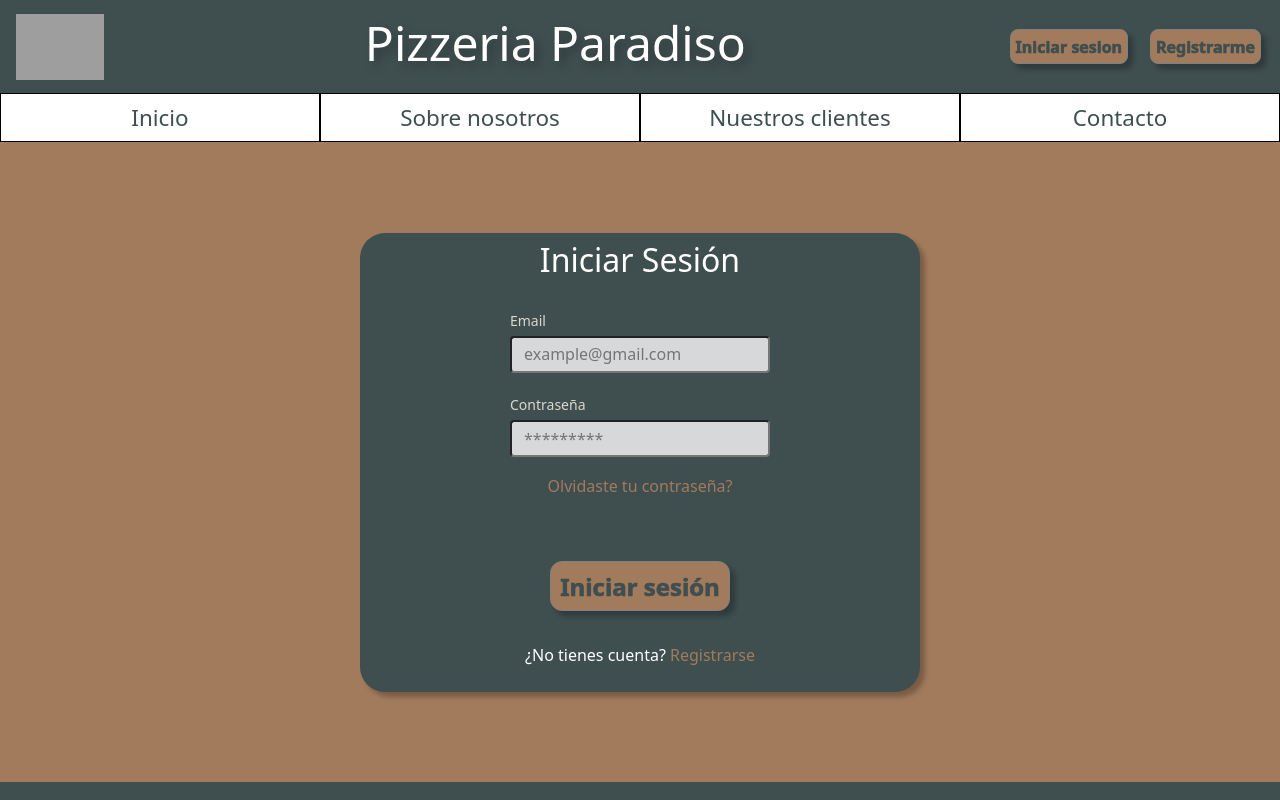
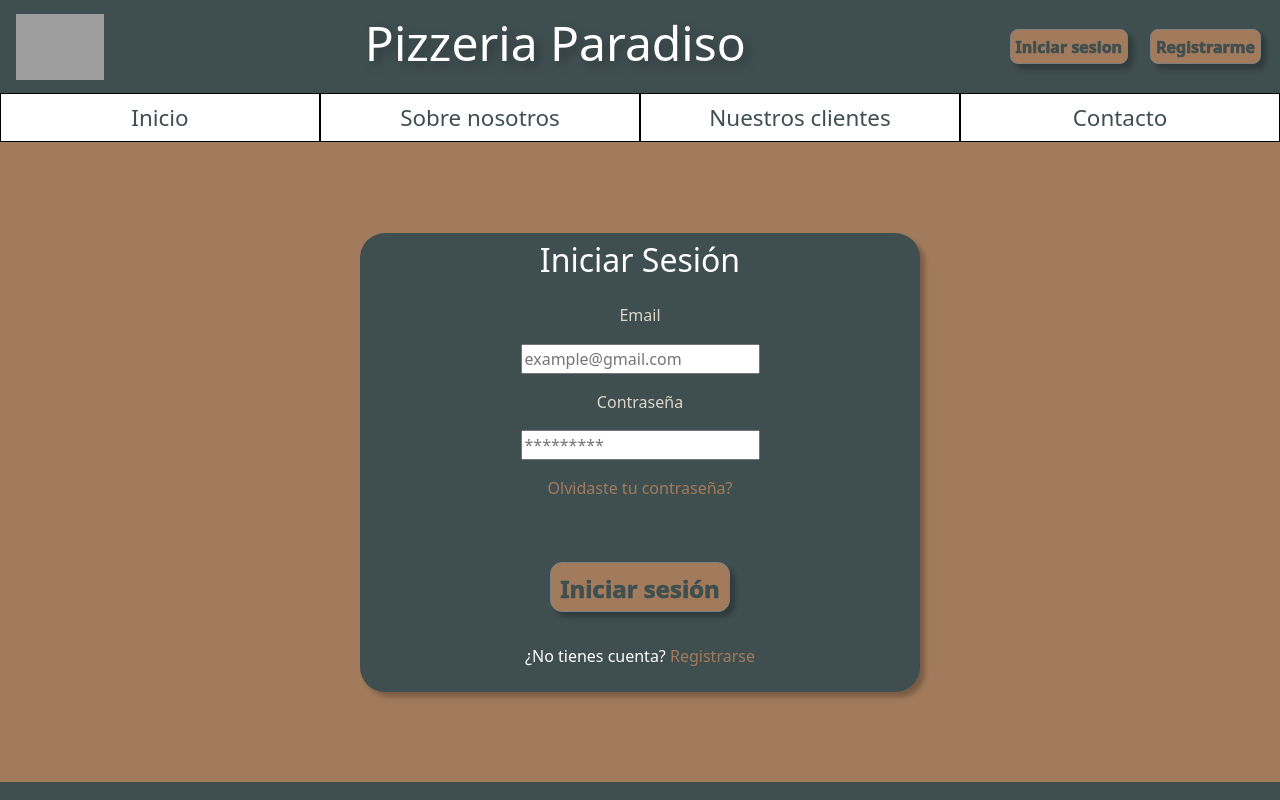
Before and after one commit to UlisesAguirre/tpi_laboratorio_III, a React (Create React App) app: page /login in a window 1280 px wide. Shown: the top 800 px of the page. Built offline with nearby package versions, Linux system fonts and the light colour scheme; grey boxes are pictures that could not be loaded.

Commit message:
login done

```diff
--- a/src/components/Form/Form/Form.js
+++ b/src/components/Form/Form/Form.js
@@ -1,4 +1,4 @@
-import InputRegister from "../FormRegister/InputRegister/InputRegister";
+import Input from "../../shared/Input/Input";
 import { useState } from "react";
 import { Link, useNavigate } from "react-router-dom";
 import { db } from "../../../firebase";
@@ -35,7 +35,8 @@ const Form = ({ title, buttonTitle, link, data, register }) => {
   });
   const sendFirebase = async () => {
     const { confirmPassword, ...data } = input;
-    await db.collection("clients").doc().set(data);
+    const dataWithRole = { ...data, role: "clients" };
+    await db.collection("users").doc().set(dataWithRole);
   };
 
   const handlerChangeInput = (e) => {
@@ -85,7 +86,7 @@ const Form = ({ title, buttonTitle, link, data, register }) => {
         <h3 className="form-title">{title}</h3>
         <form className="form">
           <div className="form-input">
-            <InputRegister
+            <Input
               inputName={"Nombre"}
               name={"name"}
               placeholder={register ? "Juan" : data.name}
@@ -98,7 +99,7 @@ const Form = ({ title, buttonTitle, link, data, register }) => {
                 "El nombre debe contener solo letras y un minimo de 3 caracteres"
               }
             />
-            <InputRegister
+            <Input
               inputName={"Apellido"}
               name={"lastName"}
               placeholder={register ? "Perez" : data.lastName}
@@ -111,7 +112,7 @@ const Form = ({ title, buttonTitle, link, data, register }) => {
                 "El apellido debe contener solo letras y un minimo de 3 caracteres"
               }
             />
-            <InputRegister
+            <Input
               inputName={"Numero de telefono"}
               name={"phone"}
               placeholder={register ? "3413755012" : data.phone}
@@ -126,7 +127,7 @@ const Form = ({ title, buttonTitle, link, data, register }) => {
             />
           </div>
           <div className="form-input">
-            <InputRegister
+            <Input
               inputName={"Email"}
               name={"email"}
               placeholder={register ? "example@gmail.com" : data.email}
@@ -139,7 +140,7 @@ const Form = ({ title, buttonTitle, link, data, register }) => {
                 "Email invalido: respete el formato(example@gmail.com)"
               }
             />
-            <InputRegister
+            <Input
               inputName={"Contraseña"}
               name={"password"}
               placeholder={"*************"}
@@ -152,7 +153,7 @@ const Form = ({ title, buttonTitle, link, data, register }) => {
                 "La contraseña debe contener al menos una minuscula,una mayuscula, un digito y una lonigtud minima de 8 caracteres"
               }
             />
-            <InputRegister
+            <Input
               inputName={"Repetir contraseña"}
               name={"confirmPassword"}
               placeholder={"*************"}
--- a/src/components/Form/FormLogIn/FormLogIn.js
+++ b/src/components/Form/FormLogIn/FormLogIn.js
@@ -1,33 +1,105 @@
-import { Link } from "react-router-dom";
-
-import InputLogin from "./InputLogin";
+import { Link, useNavigate } from "react-router-dom";
+import { db } from "../../../firebase";
+import Input from "../../shared/Input/Input";
+import { useState } from "react";
 
 import "./formLogIn.css";
 
+const FormLogIn = () => {
+  const navigate = useNavigate();
+  const [input, setInput] = useState({
+    email: "",
+    password: "",
+  });
 
-const FormLogIn = () => {
+  const [validInput, setValidInput] = useState({
+    email: null,
+    password: null,
+  });
+  const loguinFirebase = async () => {
+    try {
+      const querySnapshot = await db
+        .collection("users")
+        .where("email", "==", input.email)
+        .get();
+      if (querySnapshot.empty) {
+        alert("Email o contraseña incorrectos");
+      } else {
+        const client = querySnapshot.docs[0].data();
+        if (client.password === input.password) {
+          navigate("/client");
+        } else {
+          alert("Email o contraseña incorrectos");
+        }
+      }
+    } catch (error) {
+      console.error("Error durante el inicio de sesión:", error);
+      alert("Ocurrió un error durante el inicio de sesión");
+    }
+  };
+  const handlerChangeInput = (e) => {
+    setInput({ ...input, [e.target.name]: e.target.value });
+  };
+  const handlerBlurInput = (e) => {
+    const eventTarget = e.target.name;
+    setValidInput({
+      ...validInput,
+      [eventTarget]: input[eventTarget] ? true : false,
+    });
+  };
+  const handleSubmit = (e) => {
+    e.preventDefault();
+
+    const validationInputs = Object.values(validInput).some((valid) => !valid);
+
+    if (validationInputs) {
+      alert("Por favor, complete todos los campos.");
+    } else {
+      loguinFirebase();
+    }
+  };
+
   return (
     <div className="formLogIn-container">
       <div className="LogIn">
         <div className="form-logIn">
           <h3 className="form-tittle form-all">Iniciar Sesión</h3>
-          <InputLogin
+          <Input
             inputName={"Email"}
+            placeholder={"example@gmail.com"}
             type={"email"}
-            placeholder={"example@gmail.com"}
+            name={"email"}
+            event={handlerChangeInput}
+            onBlur={handlerBlurInput}
+            validInput={validInput}
+            errorMessage={"Este campo es requerido"}
           />
-          <InputLogin
+          <Input
             inputName={"Contraseña"}
+            placeholder={"*********"}
             type={"password"}
-            placeholder={"*********"}
+            name={"password"}
+            event={handlerChangeInput}
+            onBlur={handlerBlurInput}
+            validInput={validInput}
+            errorMessage={"Este campo es requerido"}
           />
-
-            <p><Link to="/register" className="button-register">Olvidaste tu contraseña?</Link></p>
-
+          <p>
+            <Link to="/register" className="button-register">
+              Olvidaste tu contraseña?
+            </Link>
+          </p>
           <div className="form-button">
-          <Link to={"/client"}><button className="button">Iniciar sesión</button></Link>
+            <button className="button" onClick={handleSubmit}>
+              Iniciar sesión
+            </button>
           </div>
-          <p>¿No tienes cuenta? <Link to="/register" className="button-register">Registrarse</Link></p>
+          <p>
+            ¿No tienes cuenta?{" "}
+            <Link to="/register" className="button-register">
+              Registrarse
+            </Link>
+          </p>
         </div>
       </div>
     </div>
--- a/src/components/Form/FormLogIn/InputLogin.js
+++ /dev/null
@@ -1,21 +0,0 @@
-import React from 'react'
-
-const InputLogin = ({type, inputName, placeholder}) => {
-  return (
-    <div>
-       <div className="form-logIn-input">
-            <label className="form-input-label">
-              {inputName}
-            </label>
-            <input
-              className="form-input-input"
-              type={type}
-              name={inputName}
-              placeholder={placeholder}
-            ></input>
-        </div>
-    </div>
-  )
-}
-
-export default InputLogin
--- a/src/components/ListUser/ListUser.js
+++ b/src/components/ListUser/ListUser.js
@@ -8,7 +8,7 @@ const ListUser = ({ typeUser }) => {
   const [clients, setClients] = useState([]);
 
   const getClients = async () => {
-    await db.collection("clients").onSnapshot((querySnapshot) => {
+    await db.collection("users").onSnapshot((querySnapshot) => {
       const data = [];
       querySnapshot.forEach((doc) => {
         data.push({ ...doc.data(), id: doc.id });
@@ -34,7 +34,6 @@ const ListUser = ({ typeUser }) => {
     },
   ];
 
-  // Simulación de array vacío
   const emptyUsers = false;
 
   return (
@@ -61,13 +60,7 @@ const ListUser = ({ typeUser }) => {
                     {e.name} {e.lastName}
                   </td>
                   <td>{e.email}</td>
-                  <td>
-                    {typeUser === "clients" ? (
-                      e.phone
-                    ) : (
-                      e.role
-                    )}
-                  </td>
+                  <td>{typeUser === "clients" ? e.phone : e.role}</td>
                   {typeUser === "clients" ? null : (
                     <td>
                       <div className="reservation-buttons">
```
Also changed, not shown: src/components/shared/Input/Input.js (renamed from src/components/Form/FormRegister/InputRegister/InputRegister.js), src/components/shared/Input/input.css (renamed from src/components/Form/FormRegister/InputRegister/input.css).
